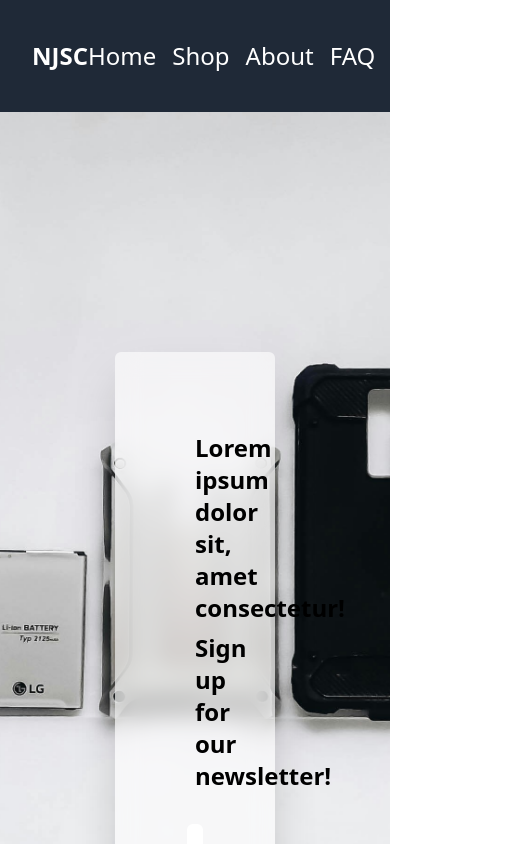
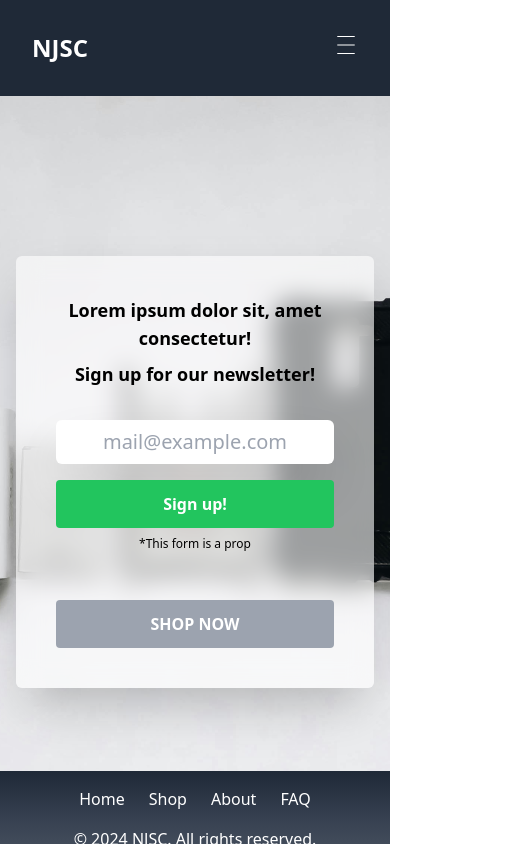
Before and after one commit to Jcollsten/react-webshop, a React (Create React App) app: page / in a window 390 px wide. Shown: the top 844 px of the page, 513 px wide, since content can reach past the window. Built offline with nearby package versions, Linux system fonts and the light colour scheme; no server answers.

Commit message:
Making homepage responsive

```diff
--- a/src/Components/Footer/Footer.jsx
+++ b/src/Components/Footer/Footer.jsx
@@ -3,8 +3,7 @@ import { Link } from 'react-router-dom';
 
 export default function Footer() {
   return (
-    <footer>
-      <div className='bg-gradient-to-b from-gray-800 via-gray-700 to-gray-600 text-white py-4 h-[5vw]'>
+    <footer className='bg-gradient-to-b from-gray-800 via-gray-700 to-gray-600 text-white py-4'>
       <div className='container mx-auto flex justify-center space-x-6'>
         <Link
           to='/'
@@ -32,7 +31,6 @@ export default function Footer() {
         </Link>
       </div>
       <p className='text-center mt-4'>© 2024 NJSC. All rights reserved.</p>
-      </div>
     </footer>
   );
 }
--- a/src/Components/Navbar/Navbar.jsx
+++ b/src/Components/Navbar/Navbar.jsx
@@ -1,7 +1,10 @@
 import React from 'react';
 import { Link } from 'react-router-dom';
+import { useState } from 'react';
+import { CiMenuBurger } from 'react-icons/ci';
 
 function Navbar() {
+  const [isOpen, setIsOpen] = useState(false);
   return (
     <div className='bg-gray-800 text-white text-2xl py-4 sticky top-0 z-10'>
       <nav className='flex justify-between items-center max-w-7xl mx-auto py-4 px-8'>
@@ -10,7 +13,7 @@ function Navbar() {
             <p className='text-2xl font-bold'>NJSC</p>
           </Link>
         </div>
-        <div className='flex'>
+        <div className='hidden md:flex'>
           <ul className='flex space-x-4'>
             <li className='hover:text-gray-300'>
               <Link to='/'>Home</Link>
@@ -26,12 +29,41 @@ function Navbar() {
             </li>
           </ul>
         </div>
-        <div>
+        <div className='hidden md:block'>
           <Link to='/checkout'>
             <p className='text-white  py-2 px-4 rounded hover:text-gray-300'>Checkout</p>
           </Link>
         </div>
+        <div className='md:hidden'>
+          <button
+            onClick={() => setIsOpen(!isOpen)}
+            className=''
+          >
+            <CiMenuBurger />
+          </button>
+        </div>
       </nav>
+      {isOpen && (
+        <div className='md:hidden bg-gray-800 px-4 pb-4'>
+          <ul className='flex flex-col space-y-2'>
+            <li className='hover:text-gray-300'>
+              <Link to='/'>Home</Link>
+            </li>
+            <li className='hover:text-gray-300'>
+              <Link to='/Shop'>Shop</Link>
+            </li>
+            <li className='hover:text-gray-300'>
+              <Link to='/About'>About</Link>
+            </li>
+            <li className='hover:text-gray-300'>
+              <Link to='/Faq'>FAQ</Link>
+            </li>
+            <li className='hover:text-gray-300'>
+              <Link to='/Checkout'>Checkout</Link>
+            </li>
+          </ul>
+        </div>
+      )}
     </div>
   );
 }
--- a/src/Pages/Home/Home.jsx
+++ b/src/Pages/Home/Home.jsx
@@ -9,27 +9,27 @@ function Home() {
         backgroundImage: `url(${imageSrc})`,
         backgroundSize: 'cover',
         backgroundPosition: 'center',
-        height: '100vh',
+        height: '80vh',
+        overflow: 'hidden',
       }}
     >
-      <div className='pt-60 text-center '>
-        <div className=' w-[30%] mx-auto shadow-2xl rounded-md bg-white bg-opacity-60 backdrop-filter backdrop-blur-md p-20'>
-          <p className=' text-2xl font-semibold'>Lorem ipsum dolor sit, amet consectetur!</p>
-          <p className='mt-2 text-2xl font-semibold'>Sign up for our newsletter!</p>
+      <div className='w-full max-h-full overflow-auto flex justify-center items-center pt-40 pb-20 px-4'>
+        <div className='w-full md:w-3/5 lg:w-2/5 mx-auto shadow-2xl rounded-md bg-white bg-opacity-60 backdrop-filter backdrop-blur-md p-10 md:p-20'>
+          <p className='text-lg md:text-2xl font-semibold text-center'>Lorem ipsum dolor sit, amet consectetur!</p>
+          <p className='mt-2 text-lg md:text-2xl font-semibold text-center'>Sign up for our newsletter!</p>
           <div className='flex flex-col items-center'>
             <input
-              className='mt-8 p-2 rounded-md w-[60%] text-center text-xl border-md shadow-2xl'
+              className='mt-8 p-2 rounded-md w-full md:w-3/5 text-center text-xl border-md shadow-2xl'
               type='email'
               placeholder='mail@example.com'
             />
-            <button className='bg-green-500 hover:bg-green-700 text-white font-bold rounded mt-4 p-3 w-[20%]'>Sign up!</button>
-
+            <button className='bg-green-500 hover:bg-green-700 text-white font-bold rounded mt-4 p-3 w-full md:w-1/4'>Sign up!</button>
             <p className='text-xs p-2'>*This form is a prop</p>
             <Link
               to='/shop'
-              className=' bg-gray-400 hover:bg-white hover:text-black text-white font-bold rounded mt-10 p-3 w-[30%]'
+              className='w-full md:w-1/3'
             >
-              <button>SHOP NOW </button>
+              <button className='bg-gray-400 hover:bg-white hover:text-black text-white font-bold rounded mt-10 p-3 w-full'>SHOP NOW</button>
             </Link>
           </div>
         </div>
```
Lines whose indentation alone changed are shown as unchanged.
